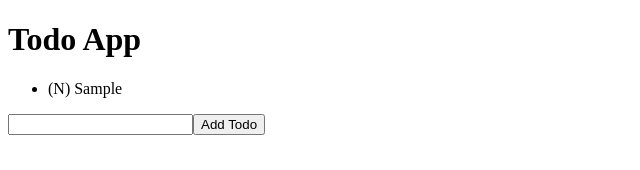
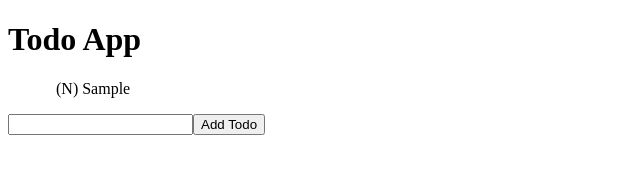
Before and after one commit to Taink/react-basic-todo, a React (Vite) app: page / in a window 1280 px wide. Both pictures are taken after typing "Sample" into the empty fields and a click on the button "Add Todo". Shown: the top 170 px of the page, without its empty margins (0-640 px from the left). Built offline with nearby package versions, Linux system fonts and the light colour scheme.

Commit message:
Add strike through text on done

```diff
--- /dev/null
+++ b/src/components/TodoList.css
@@ -0,0 +1,13 @@
+.todo-list li {
+    margin: 0.5rem;
+    list-style-type: none;
+    user-select: none;
+}
+
+.todo-list li:hover {
+    list-style-type: disc;
+}
+
+.striked {
+    text-decoration: line-through;
+}
--- a/src/components/TodoList.js
+++ b/src/components/TodoList.js
@@ -1,14 +1,21 @@
-import React from "react";
-import { connect } from "react-redux";
+import React from 'react'
+import { connect } from 'react-redux'
 import { toggleTodo } from '../redux/action'
+import './TodoList.css';
 
 function TodoList({ items, todos, ...actions }) {
   return (
-    <ul>
+    <ul className='todo-list'>
       {items.map((item) => {
         const todoContent = todos[item]?.content || `[${item}]`
         const done = todos[item]?.done ? '(Y)' : '(N)' ?? '(?)'
-        return <li key={item} onClick={() => actions.toggleTodo(item)}>{done} {todoContent}</li>;
+        return <li
+          className={`${todos[item]?.done ? 'striked' : ''}`}
+          key={item}
+          onClick={() => actions.toggleTodo(item)}
+        >
+          {done} {todoContent}
+        </li>;
       })}
     </ul>
   );
```
